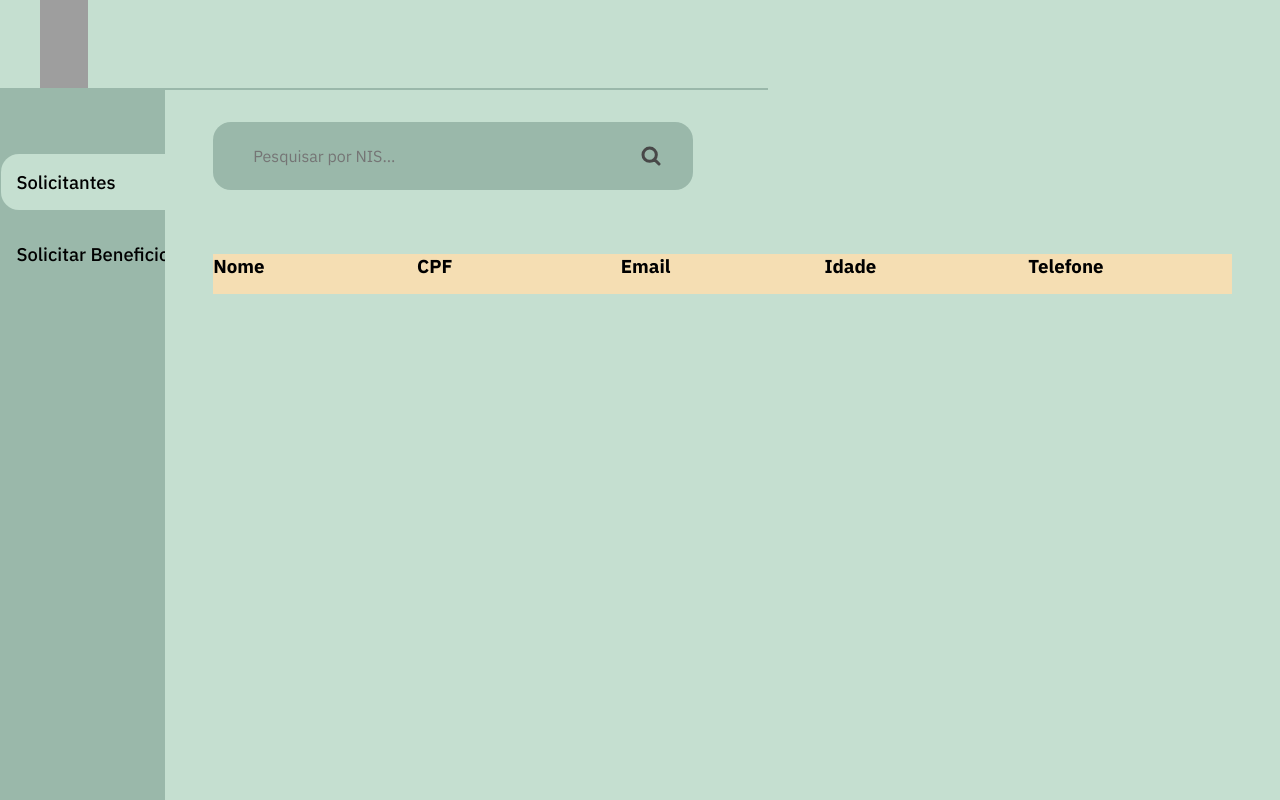
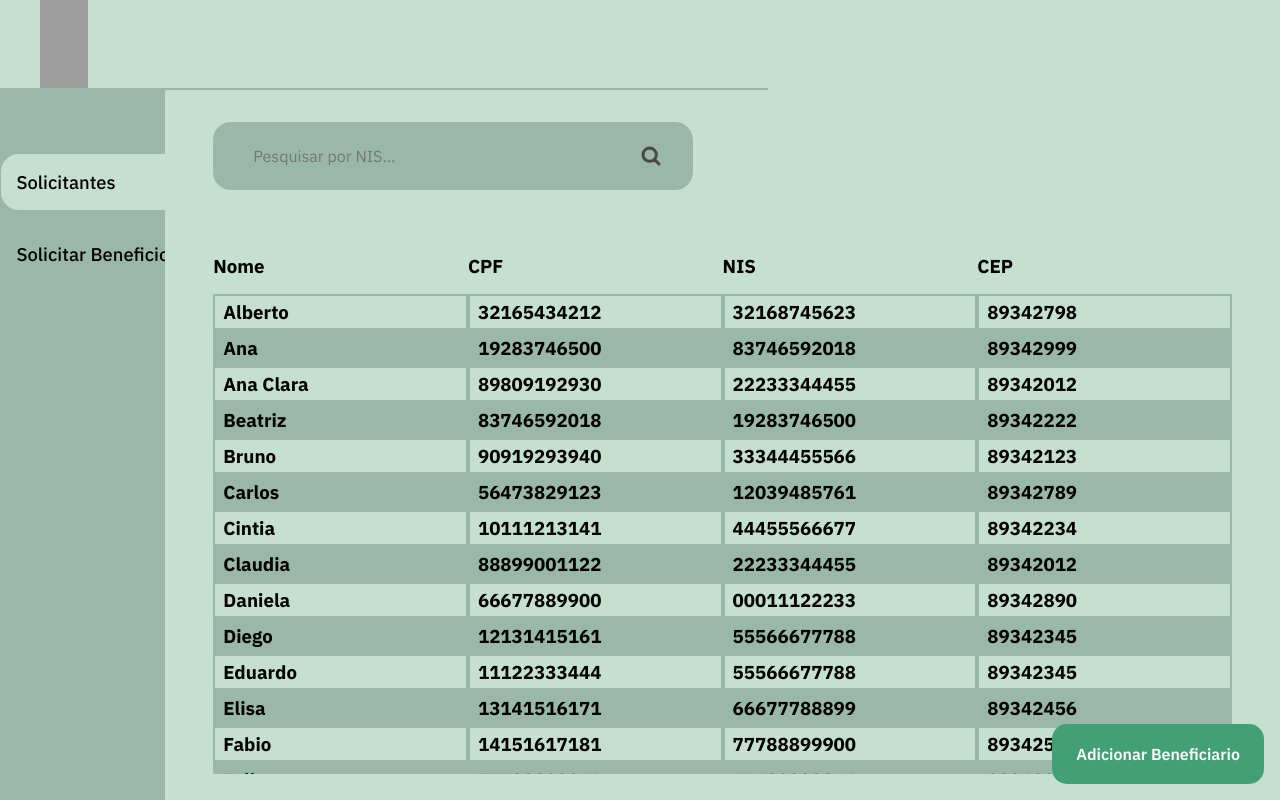
Before and after one commit to pedrohenrique1421/Igarassu, a React (Vite) app: page /dashboard in a window 1280 px wide. Built offline with nearby package versions, Linux system fonts and the light colour scheme; grey boxes are pictures that could not be loaded.

Commit message:
dashboard solicitantes

```diff
--- a/src/components/Header/index.jsx
+++ b/src/components/Header/index.jsx
@@ -23,6 +23,7 @@ export default function Header({ type }) {
                 >
                     <img
                         src={Img}
+                        title="Voltar"
                         style={{
                             width: "3rem",
                             cursor: "pointer",
@@ -41,6 +42,7 @@ export default function Header({ type }) {
                 <div className={styles.Container}>
                     <img
                         src={Img}
+                        title="Voltar"
                         onClick={() => {
                             navigate("/");
                         }}
--- a/src/components/List/index.jsx
+++ b/src/components/List/index.jsx
@@ -1,4 +1,4 @@
-import { useNavigate } from "react-router-dom";
+import { data, useNavigate } from "react-router-dom";
 import styles from "./styles.module.css";
 
 export default function List({ selected, admPermission }) {
@@ -23,11 +23,11 @@ export default function List({ selected, admPermission }) {
 
 import img from "../../assets/Search.svg";
 import dataBene from "../../manager/exem.js";
-import { useEffect, useState } from "react";
+import { useEffect, useState, useRef } from "react";
 
-const ListaItem = ({ cep, cpf, nis, nome }) => {
+const ListaItem = ({ cep, cpf, nis, nome, styler }) => {
     return (
-        <div>
+        <div className={styler}>
             <h3>{nome}</h3>
             <h3>{cpf}</h3>
             <h3>{nis}</h3>
@@ -38,22 +38,38 @@ const ListaItem = ({ cep, cpf, nis, nome }) => {
 
 function Solicitantes() {
     const [bene, setBene] = useState([]);
+    const jaExecutou = useRef(false);
 
-    const RenderizarLista = () => {
-        dataBene.forEach((e) => {
-            const id = bene.length + 1;
-            setBene([
-                ...List,
+    function RenderizarLista(data) {
+        // Ordena o array pelo campo 'nome', ignorando maiúsculas/minúsculas
+        const dataOrdenada = [...data].sort((a, b) =>
+            a.nome.toLowerCase().localeCompare(b.nome.toLowerCase())
+        );
+
+        const lista = [];
+        dataOrdenada.forEach((e, index) => {
+            const id = index + 1;
+            lista.push(
                 <ListaItem
                     key={id}
                     nome={e.nome}
                     cpf={e.cpf}
                     nis={e.nis}
                     cep={e.cep}
-                />,
-            ]);
+                    styler={id % 2 === 0 ? styles.itemA : styles.itemB}
+                />
+            );
         });
-    };
+        return lista;
+    }
+
+    useEffect(() => {
+        if (jaExecutou.current) return;
+        jaExecutou.current = true;
+
+        // Função que você quer rodar só uma vez
+        setBene(RenderizarLista(dataBene));
+    }, []);
 
     return (
         <div className={styles.Container}>
@@ -63,20 +79,25 @@ function Solicitantes() {
                     name="SeachBar"
                     placeholder="Pesquisar por NIS..."
                 />
-                <img src={img} className={styles.search} alt="" />
+                <img
+                    src={img}
+                    title="Pesquisar"
+                    className={styles.search}
+                    alt=""
+                />
             </div>
             <div className={styles.lista}>
                 <div className={styles.header}>
                     <h3>Nome</h3>
                     <h3>CPF</h3>
-                    <h3>Email</h3>
-                    <h3>Idade</h3>
-                    <h3>Telefone</h3>
+                    <h3>NIS</h3>
+                    <h3>CEP</h3>
                 </div>
-                <div className={styles.itemsLista}>
-                    {/* Aqui entra os componentes dinamiocos */}
-                </div>
+                <div className={styles.itemsLista}>{bene}</div>
             </div>
+            <button title="Não implementada ainda">
+                Adicionar Beneficiario
+            </button>
         </div>
     );
 }
--- a/src/components/List/styles.module.css
+++ b/src/components/List/styles.module.css
@@ -27,11 +27,10 @@
 
 .Container .searchBar .search {
     margin-left: calc(-20px - 2rem);
-    cursor: pointer;
+    cursor: not-allowed;
 }
 
 .Container .lista {
-    background-color: wheat;
     display: flex;
     flex-direction: column;
     gap: 1rem;
@@ -39,7 +38,6 @@
 
 .Container .lista .header {
     width: 100%;
-
     display: flex;
     justify-content: space-between;
 }
@@ -47,3 +45,53 @@
 .Container .lista .header h3 {
     width: 100%;
 }
+
+.Container .lista .itemsLista {
+    overflow-y: scroll;
+    height: 60vh;
+}
+
+.Container .itemA,
+.Container .itemB {
+    display: flex;
+    width: 100%;
+    justify-content: space-between;
+    align-items: center;
+}
+
+.Container .itemA {
+    background-color: var(--color-green-200);
+}
+
+.Container .itemA h3,
+.Container .itemB h3 {
+    width: 100%;
+    border: solid var(--color-green-200) 2px;
+    padding: 0.25rem 0 0.25rem 0.5rem;
+    display: flex;
+    align-items: center;
+}
+
+.Container .itemA h3:first-child,
+.Container .itemB h3:first-child {
+    text-transform: capitalize;
+}
+
+.Container .lista .itemsLista {
+    scrollbar-width: none; /* Firefox */
+    -ms-overflow-style: none; /* IE 10+ */
+}
+
+.Container .lista .itemsLista::-webkit-scrollbar {
+    display: none; /* Chrome, Safari, Opera */
+}
+
+.Container button {
+    position: absolute;
+    right: 1rem;
+    bottom: 1rem;
+    font-weight: 600;
+    font-size: 1rem;
+    color: var(--color-white-300);
+    cursor: not-allowed;
+}
--- a/src/manager/exem.js
+++ b/src/manager/exem.js
@@ -4,35 +4,260 @@ const dataBene = [
         cpf: "32165434212",
         nis: "32168745623",
         cep: "89342798",
-        key: "uuid",
+        key: "uuid1",
     },
     {
         nome: "mario",
         cpf: "12341345235",
         nis: "90827412498",
         cep: "89342798",
-        key: "uuid",
+        key: "uuid2",
     },
     {
         nome: "alberto",
         cpf: "32165434212",
         nis: "32168745623",
         cep: "89342798",
-        key: "uuid",
+        key: "uuid3",
     },
     {
         nome: "julia",
         cpf: "32165434212",
         nis: "32168745623",
         cep: "89342798",
-        key: "uuid",
+        key: "uuid4",
     },
     {
         nome: "mariana",
         cpf: "32165434212",
         nis: "32168745623",
         cep: "89342798",
-        key: "uuid",
+        key: "uuid5",
+    },
+    {
+        nome: "roberto",
+        cpf: "98765432100",
+        nis: "56473829101",
+        cep: "89342123",
+        key: "uuid6",
+    },
+    {
+        nome: "ana",
+        cpf: "19283746500",
+        nis: "83746592018",
+        cep: "89342999",
+        key: "uuid7",
+    },
+    {
+        nome: "carlos",
+        cpf: "56473829123",
+        nis: "12039485761",
+        cep: "89342789",
+        key: "uuid8",
+    },
+    {
+        nome: "fernanda",
+        cpf: "67584930219",
+        nis: "67584930219",
+        cep: "89342000",
+        key: "uuid9",
+    },
+    {
+        nome: "beatriz",
+        cpf: "83746592018",
+        nis: "19283746500",
+        cep: "89342222",
+        key: "uuid10",
+    },
+    // +30 novos registros:
+    {
+        nome: "eduardo",
+        cpf: "11122333444",
+        nis: "55566677788",
+        cep: "89342345",
+        key: "uuid11",
+    },
+    {
+        nome: "patricia",
+        cpf: "22233444555",
+        nis: "66677788899",
+        cep: "89342456",
+        key: "uuid12",
+    },
+    {
+        nome: "ricardo",
+        cpf: "33344555666",
+        nis: "77788899900",
+        cep: "89342567",
+        key: "uuid13",
+    },
+    {
+        nome: "larissa",
+        cpf: "44455666777",
+        nis: "88899900011",
+        cep: "89342678",
+        key: "uuid14",
+    },
+    {
+        nome: "marcos",
+        cpf: "55566777888",
+        nis: "99900011122",
+        cep: "89342789",
+        key: "uuid15",
+    },
+    {
+        nome: "daniela",
+        cpf: "66677889900",
+        nis: "00011122233",
+        cep: "89342890",
+        key: "uuid16",
+    },
+    {
+        nome: "felipe",
+        cpf: "77788990011",
+        nis: "11122233344",
+        cep: "89342901",
+        key: "uuid17",
+    },
+    {
+        nome: "claudia",
+        cpf: "88899001122",
+        nis: "22233344455",
+        cep: "89342012",
+        key: "uuid18",
+    },
+    {
+        nome: "gabriel",
+        cpf: "99900112233",
+        nis: "33344455566",
+        cep: "89342123",
+        key: "uuid19",
+    },
+    {
+        nome: "juliana",
+        cpf: "00011223344",
+        nis: "44455566677",
+        cep: "89342234",
+        key: "uuid20",
+    },
+    {
+        nome: "rafael",
+        cpf: "12131415161",
+        nis: "55566677788",
+        cep: "89342345",
+        key: "uuid21",
+    },
+    {
+        nome: "simone",
+        cpf: "23242526272",
+        nis: "66677788899",
+        cep: "89342456",
+        key: "uuid22",
+    },
+    {
+        nome: "thiago",
+        cpf: "34353637383",
+        nis: "77788899900",
+        cep: "89342567",
+        key: "uuid23",
+    },
+    {
+        nome: "vanessa",
+        cpf: "45464748494",
+        nis: "88899900011",
+        cep: "89342678",
+        key: "uuid24",
+    },
+    {
+        nome: "william",
+        cpf: "56575859606",
+        nis: "99900011122",
+        cep: "89342789",
+        key: "uuid25",
+    },
+    {
+        nome: "yara",
+        cpf: "67686970717",
+        nis: "00011122233",
+        cep: "89342890",
+        key: "uuid26",
+    },
+    {
+        nome: "zeca",
+        cpf: "78798081828",
+        nis: "11122233344",
+        cep: "89342901",
+        key: "uuid27",
+    },
+    {
+        nome: "ana clara",
+        cpf: "89809192930",
+        nis: "22233344455",
+        cep: "89342012",
+        key: "uuid28",
+    },
+    {
+        nome: "bruno",
+        cpf: "90919293940",
+        nis: "33344455566",
+        cep: "89342123",
+        key: "uuid29",
+    },
+    {
+        nome: "cintia",
+        cpf: "10111213141",
+        nis: "44455566677",
+        cep: "89342234",
+        key: "uuid30",
+    },
+    {
+        nome: "diego",
+        cpf: "12131415161",
+        nis: "55566677788",
+        cep: "89342345",
+        key: "uuid31",
+    },
+    {
+        nome: "elisa",
+        cpf: "13141516171",
+        nis: "66677788899",
+        cep: "89342456",
+        key: "uuid32",
+    },
+    {
+        nome: "fabio",
+        cpf: "14151617181",
+        nis: "77788899900",
+        cep: "89342567",
+        key: "uuid33",
+    },
+    {
+        nome: "geovana",
+        cpf: "15161718191",
+        nis: "88899900011",
+        cep: "89342678",
+        key: "uuid34",
+    },
+    {
+        nome: "henrique",
+        cpf: "16171819201",
+        nis: "99900011122",
+        cep: "89342789",
+        key: "uuid35",
+    },
+    {
+        nome: "isabela",
+        cpf: "17181920212",
+        nis: "00011122233",
+        cep: "89342890",
+        key: "uuid36",
+    },
+    {
+        nome: "joana",
+        cpf: "18192021222",
+        nis: "11122233344",
+        cep: "89342901",
+        key: "uuid37",
     },
 ];
 
```
